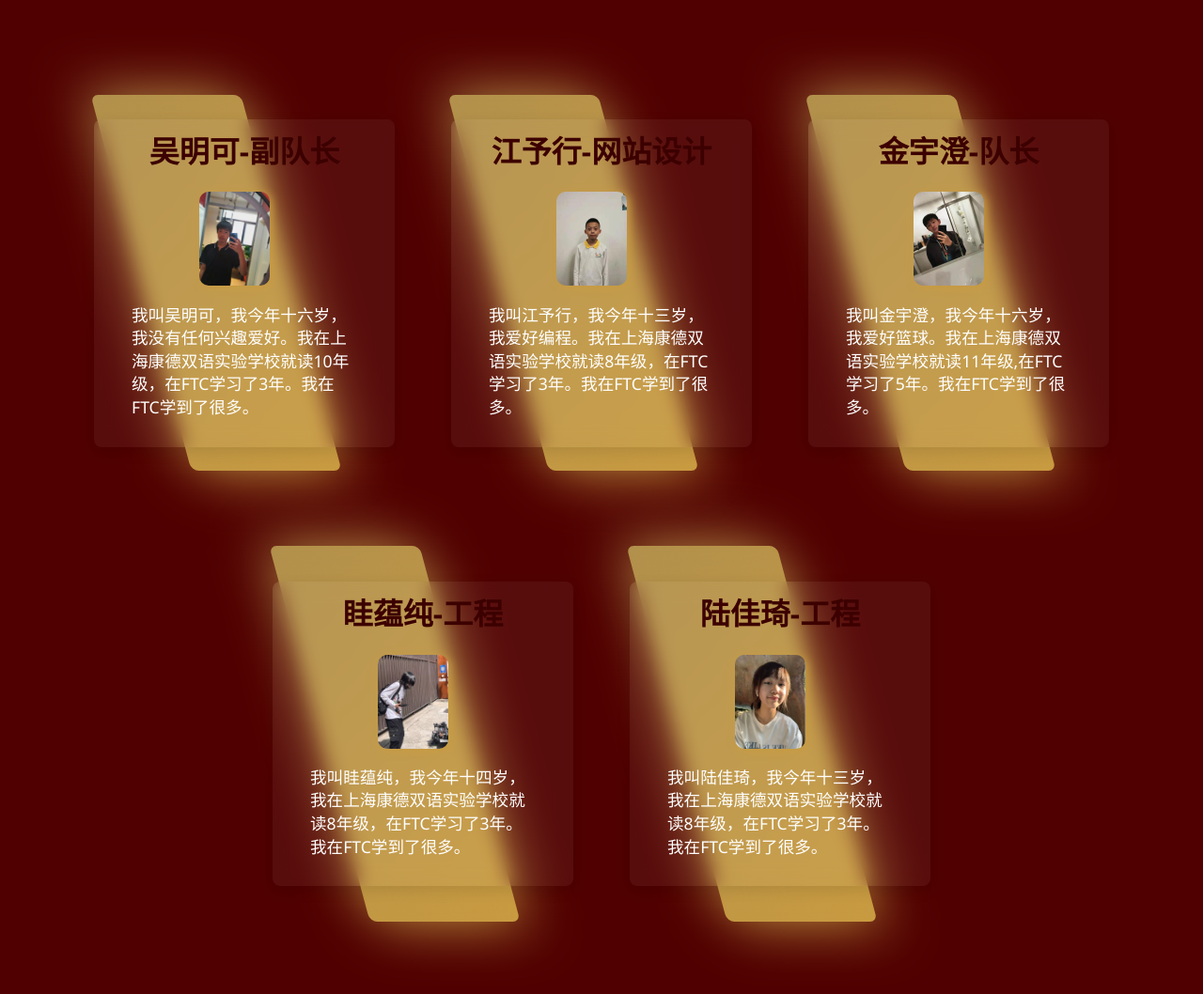
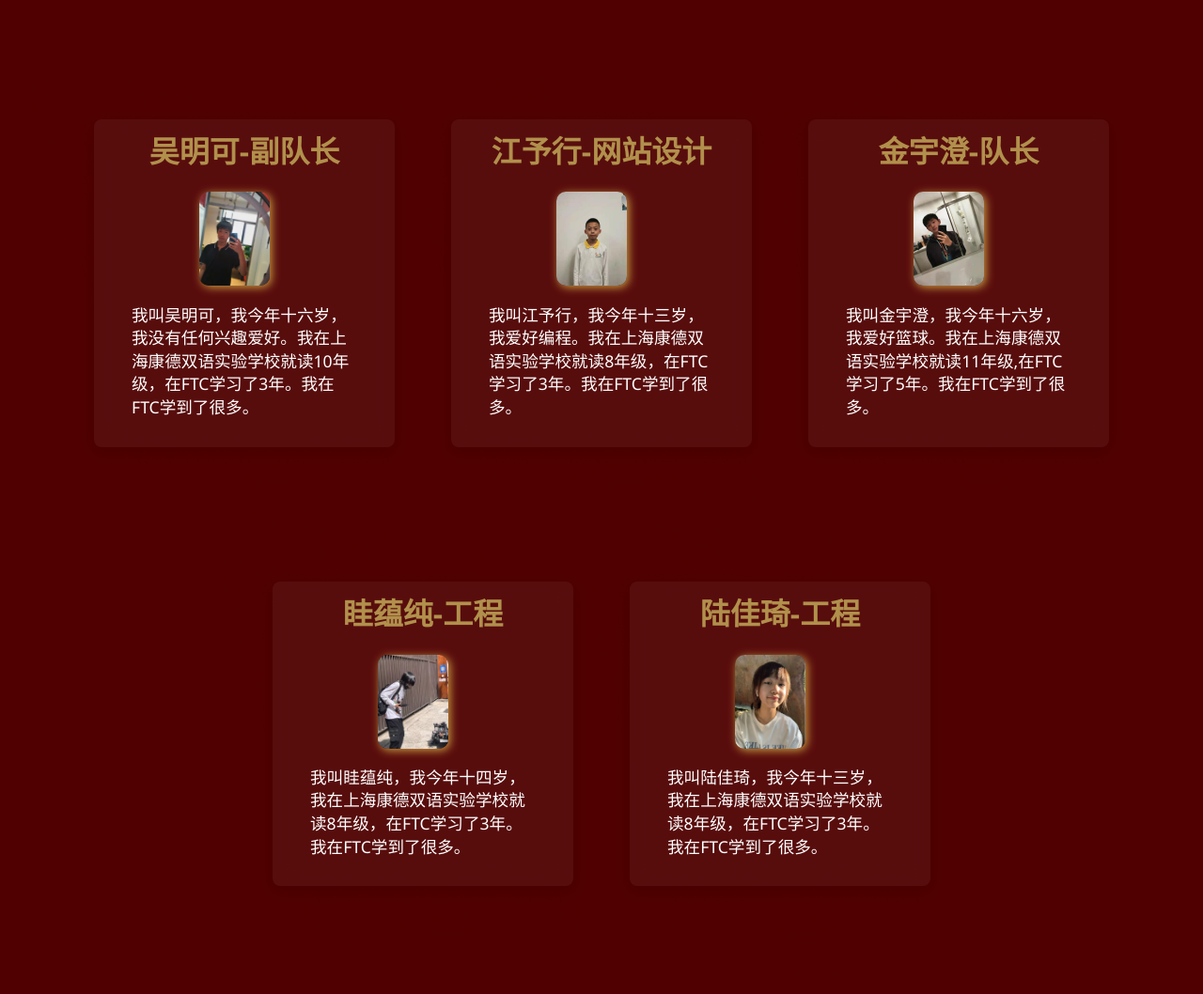
Before and after one commit to SMASHERS19601/SMASHERS19601.github.io, a plain HTML site: page about/about.html in a window 1280 px wide. Shown: the part 502-1560 px from the top of the page at 94% size. Drawn offline with Linux system fonts and the light colour scheme.

Commit message:
买个奶茶先

```diff
--- a/about/style.css
+++ b/about/style.css
@@ -505,23 +505,23 @@ body.dark .team .team-h1 {
 }
 .container1 .box:nth-child(1):before,
 .container1 .box:nth-child(1):after{
-  background: linear-gradient(315deg, #c99b40, #B1904C);
+  background: linear-gradient(315deg, #500000, #500000);
 }
 .container1 .box:nth-child(2):before,
 .container1 .box:nth-child(2):after{
-  background: linear-gradient(315deg, #c99b40, #B1904C);
+  background: linear-gradient(315deg, #500000, #500000);
 }
 .container1 .box:nth-child(3):before,
 .container1 .box:nth-child(3):after{
-  background: linear-gradient(315deg, #c99b40, #B1904C);
+  background: linear-gradient(315deg, #500000, #500000);
 }
 .container1 .box:nth-child(4):before,
 .container1 .box:nth-child(4):after{
-  background: linear-gradient(315deg, #c99b40, #B1904C);
+  background: linear-gradient(315deg, #500000, #500000);
 }
 .container1 .box:nth-child(5):before,
 .container1 .box:nth-child(5):after{
-  background: linear-gradient(315deg, #c99b40, #B1904C);
+  background: linear-gradient(315deg, #500000, #500000);
 }
 .container1 .box span{
   display: block;
@@ -609,7 +609,7 @@ body.dark .team .team-h1 {
 .container1 .box .content h2{
   text-align: center;
   font-size: 2em;
-  color: #3c0000;
+  color: #b1904c;
   margin-bottom: 10px;
 }
 .container1 .box .content p{
```
